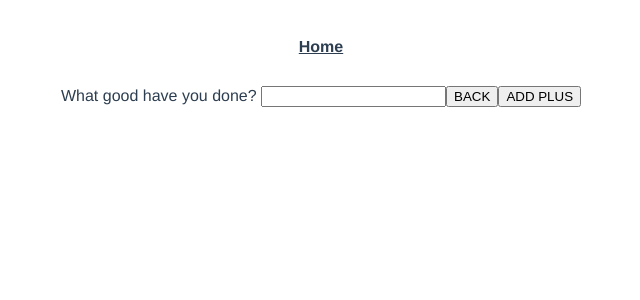
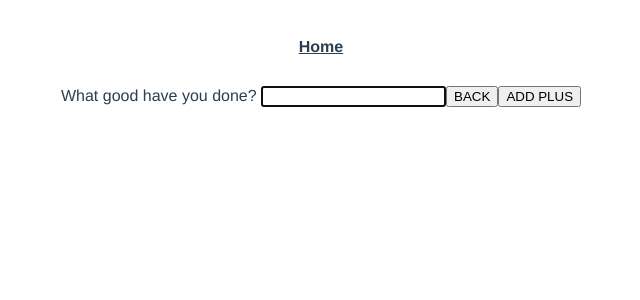
Before and after one commit to m16s/mk12, a Vue app: page /#/plus in a window 1280 px wide. Shown: the top 300 px of the page, without its empty margins (319-959 px from the left). Built offline with nearby package versions, Linux system fonts and the light colour scheme.

Commit message:
Add autofocus

```diff
--- a/src/views/Plus.vue
+++ b/src/views/Plus.vue
@@ -1,7 +1,7 @@
 <template>
   <div>
     What good have you done?
-    <input v-model.trim="description">
+    <input v-model.trim="description" autofocus>
 
     <router-link to="/">
       <button>BACK</button>
```
